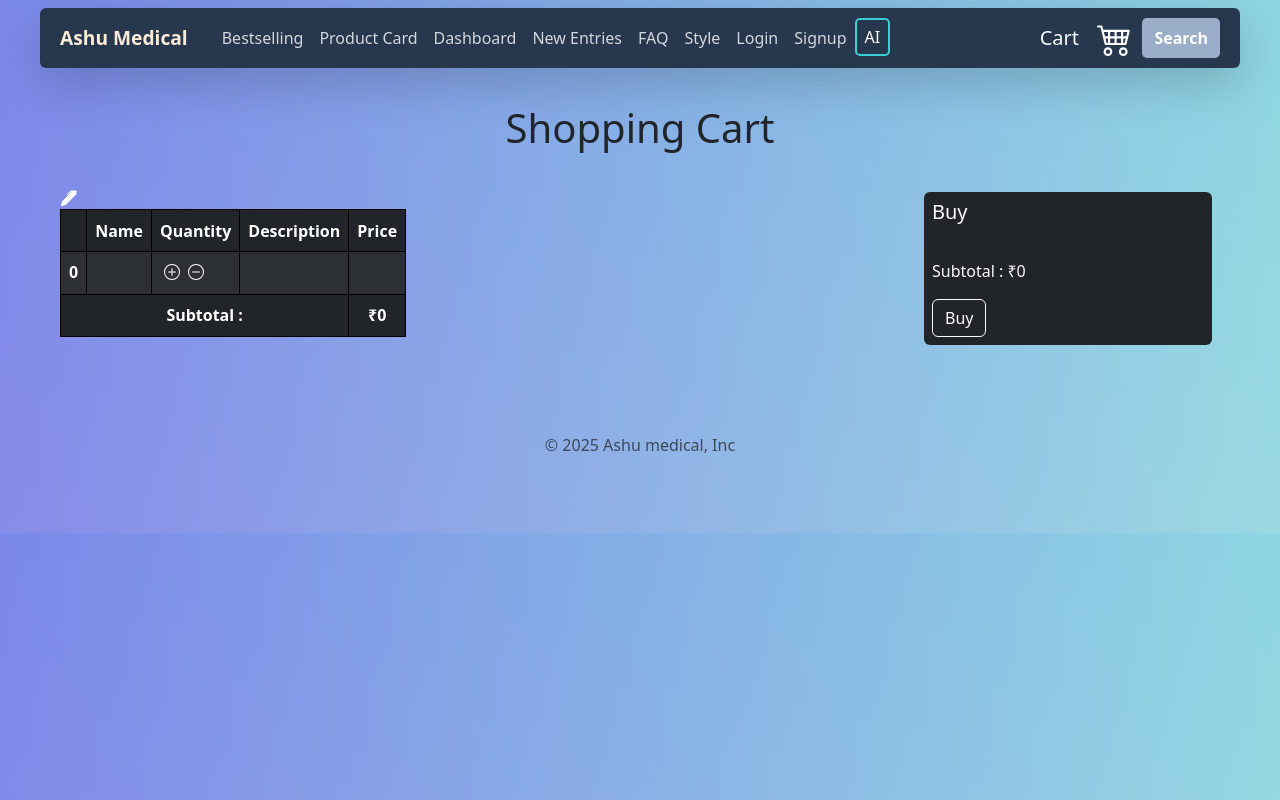
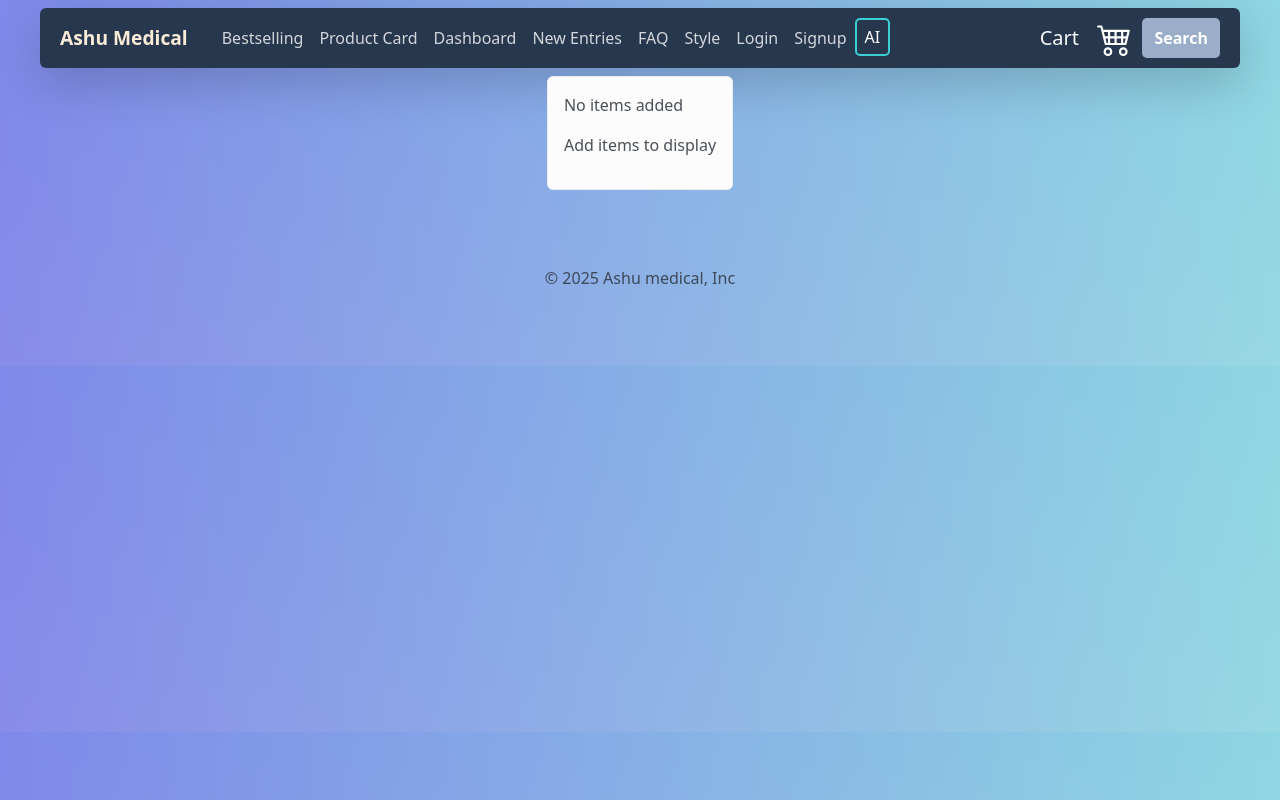
Before and after one commit to shivanshpachauri/AshuMedical, a React (Vite) app in the folder frontend/AshuMedical/: page /cart in a window 1280 px wide. Built offline with nearby package versions, Linux system fonts and the light colour scheme.

Commit message:
added persistent storage for cart actions

```diff
--- a/frontend/AshuMedical/src/components/Cart/Cart.jsx
+++ b/frontend/AshuMedical/src/components/Cart/Cart.jsx
@@ -4,19 +4,30 @@ import { useDispatch, useSelector } from "react-redux";
 import _ from "lodash";
 import groupObjects from "./Groupby";
 import { cartActions } from "../store/cartslice";
+import Swal from "sweetalert2";
 export default function Cart() {
   const shopping = useSelector((state) => state.cartslice.shopping);
+
   const dispatch = useDispatch();
+  if (shopping.length === 0) {
+    return (
+      <div
+        className=" mx-auto alert alert-light"
+        role="alert"
+        style={{ width: "fit-content" }}
+      >
+        <p>No items added </p>
+        <p>Add items to display</p>
+      </div>
+    );
+  }
   const [shoppingbuy, setshoppingbuy] = React.useState([
     { name: "", price: "", description: "", quantity: "" },
   ]);
   function handleincrement(item) {
-    console.log(item);
     dispatch(cartActions.increment(item));
-    console.log(shopping);
   }
   function handledecrement(item) {
-    console.log(item);
     dispatch(cartActions.decrement(item));
   }
   const subtotal = _.sumBy(shopping, (item) => {
@@ -28,7 +39,8 @@ export default function Cart() {
 
   function handlesubmit(e) {
     e.preventDefault();
-    console.log(shoppingbuy);
+    dispatch(cartActions.removeall());
+    Swal.fire("submitted successfully");
   }
 
   return (
@@ -38,19 +50,9 @@ export default function Cart() {
         Shopping Cart{" "}
       </h1>
       <br />
-      <div className="d-flex flex-row justify-content-between">
-        <div className="d-flex flex-row flex-wrap">
+      <div className="d-flex  justify-content-between">
+        <div className="d-flex mx-auto flex-wrap">
           <table className="table table-dark table-striped ">
-            <svg
-              xmlns="http://www.w3.org/2000/svg"
-              width="16"
-              height="16"
-              fill="currentColor"
-              className="bi bi-pen-fill"
-              viewBox="0 0 16 16"
-            >
-              <path d="m13.498.795.149-.149a1.207 1.207 0 1 1 1.707 1.708l-.149.148a1.5 1.5 0 0 1-.059 2.059L4.854 14.854a.5.5 0 0 1-.233.131l-4 1a.5.5 0 0 1-.606-.606l1-4a.5.5 0 0 1 .131-.232l9.642-9.642a.5.5 0 0 0-.642.056L6.854 4.854a.5.5 0 1 1-.708-.708L9.44.854A1.5 1.5 0 0 1 11.5.796a1.5 1.5 0 0 1 1.998-.001" />
-            </svg>
             <thead className="thead">
               <tr>
                 <th scope="col">&nbsp;</th>
@@ -61,7 +63,8 @@ export default function Cart() {
               </tr>
             </thead>
             <tbody>
-              {shopping.map((item, index) => (
+              {shopping ? (
+                shopping.map((item, index) => (
                   <tr key={index}>
                     <th scope="row">{index}</th>
                     <td>{item.name}</td>
@@ -72,7 +75,7 @@ export default function Cart() {
                           width="16"
                           height="16"
                           fill="currentColor"
-                        className="m-1 bi bi-plus-circle"
+                          className="m-1 incrementicon bi bi-plus-circle"
                           onClick={() => handleincrement(item)}
                           viewBox="0 0 16 16"
                         >
@@ -85,7 +88,7 @@ export default function Cart() {
                           width="16"
                           height="16"
                           fill="currentColor"
-                        className="m-1  bi bi-dash-circle"
+                          className="m-1  decrementicon bi bi-dash-circle"
                           viewBox="0 0 16 16"
                           onClick={() => handledecrement(item)}
                         >
@@ -98,7 +101,12 @@ export default function Cart() {
 
                     <td>{item.price}</td>
                   </tr>
-              ))}
+                ))
+              ) : (
+                <tr>
+                  <td></td>
+                </tr>
+              )}
             </tbody>
             <tfoot>
               <tr>
@@ -116,7 +124,11 @@ export default function Cart() {
           <h6 className=" mb-2 text-muted">Price : </h6>
           <p className="">Subtotal : ₹{subtotal}</p>
           <p className=""> </p>
-          <button className="btn btn-outline-light" type="submit">
+          <button
+            className="btn btn-outline-light"
+            type="button"
+            onClick={handlesubmit}
+          >
             Buy
           </button>
         </aside>
@@ -160,3 +172,15 @@ export default function Cart() {
 //     </button>
 //   </form>
 // ))}
+//
+//  marker pen
+// <svg
+// xmlns="http://www.w3.org/2000/svg"
+// width="16"
+// height="16"
+// fill="currentColor"
+// className="bi bi-pen-fill"
+// viewBox="0 0 16 16"
+// >
+// <path d="m13.498.795.149-.149a1.207 1.207 0 1 1 1.707 1.708l-.149.148a1.5 1.5 0 0 1-.059 2.059L4.854 14.854a.5.5 0 0 1-.233.131l-4 1a.5.5 0 0 1-.606-.606l1-4a.5.5 0 0 1 .131-.232l9.642-9.642a.5.5 0 0 0-.642.056L6.854 4.854a.5.5 0 1 1-.708-.708L9.44.854A1.5 1.5 0 0 1 11.5.796a1.5 1.5 0 0 1 1.998-.001" />
+// </svg>
--- a/frontend/AshuMedical/src/components/Cart/cart.css
+++ b/frontend/AshuMedical/src/components/Cart/cart.css
@@ -2,6 +2,22 @@
   background-color: black;
   color: white;
 } */
+/* table tr:last-child td:first-child {
+  border: none;
+  border-bottom-left-radius: 10px;
+} */
+
+/* table tr:last-child td:last-child {
+  border: none;
+  border-bottom-right-radius: 10px;
+} */
+.incrementicon:hover {
+  transform: scale(1.5);
+}
+.decrementicon:hover {
+  transform: scale(1.5);
+}
+
 table {
   width: 100%; /* Ensure table takes full width */
   border-collapse: collapse; /* Remove default spacing between cells */
--- a/frontend/AshuMedical/src/components/store/cartslice.js
+++ b/frontend/AshuMedical/src/components/store/cartslice.js
@@ -1,17 +1,15 @@
 import { createSlice } from "@reduxjs/toolkit";
+let shoppingFromStorage = [];
+
+try {
+  const stored = localStorage.getItem("shopping");
+  shoppingFromStorage = stored ? JSON.parse(stored) : [];
+} catch (e) {
+  shoppingFromStorage = [];
+}
 
 const initialState = {
-  shopping: [
-    {
-      id: "",
-      price: "",
-      name: "",
-      description: "",
-      quantity: "",
-      image: `https://picsum.photos/200`,
-      price: "",
-    },
-  ],
+  shopping: shoppingFromStorage,
 };
 
 export const cartslice = createSlice({
@@ -37,12 +35,12 @@ export const cartslice = createSlice({
         existingItem.quantity++;
         existingItem.totalPrice = existingItem.totalPrice + newItem.price;
       }
-      //   return { ...state, ...action.payload };
+      localStorage.setItem("shopping", JSON.stringify(state.shopping));
     },
     increment(state, action) {
       const newitem = action.payload;
       const existingItem = state.shopping.find(
-        (item) => item.quantity == newitem.quantity
+        (item) => item.name == newitem.name
       );
       if (existingItem) {
         existingItem.quantity++;
@@ -51,11 +49,15 @@ export const cartslice = createSlice({
     decrement(state, action) {
       const newitem = action.payload;
       const existingItem = state.shopping.find(
-        (item) => item.quantity == newitem.quantity
+        (item) => item.name == newitem.name
       );
       if (existingItem) {
         existingItem.quantity--;
       }
+    },
+    removeall(state) {
+      localStorage.removeItem("shopping");
+      state.shopping = [];
     },
   },
 });
```
Lines whose indentation alone changed are shown as unchanged.
